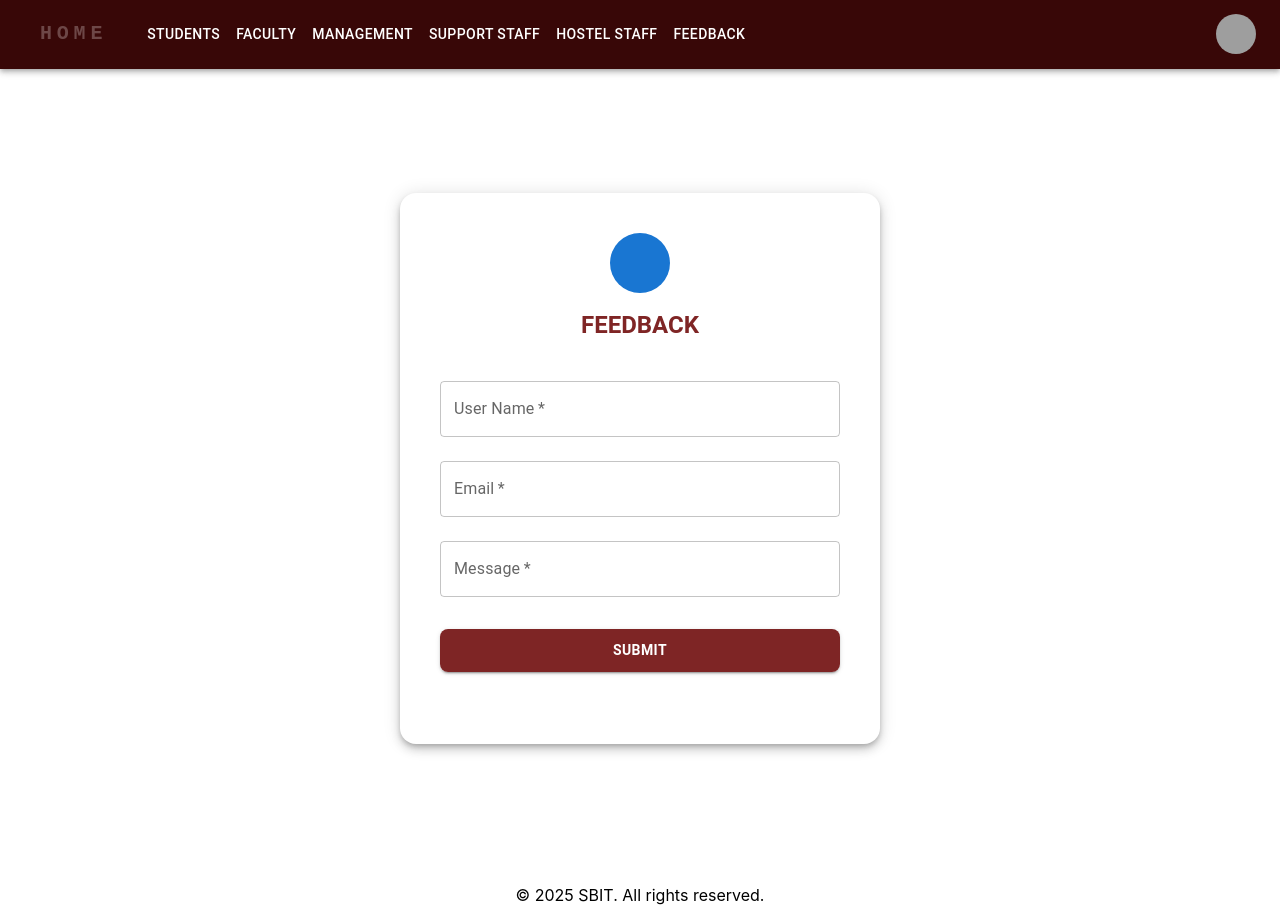
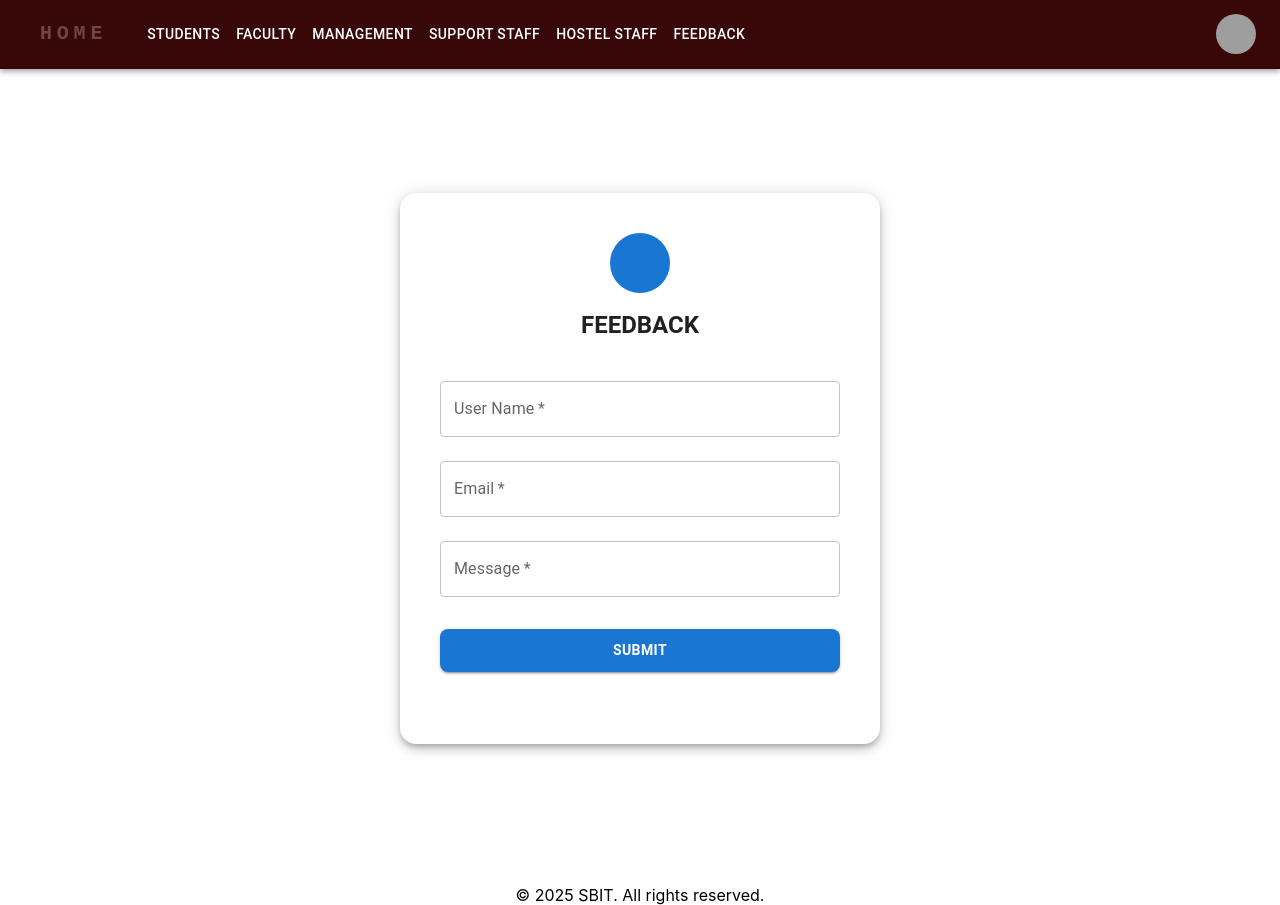
Before and after one commit to nadiyamreen/SBITMERN1NADIYA, a React (Create React App) app in the folder client/: page /feedback in a window 1280 px wide. Built offline with nearby package versions, Linux system fonts and the light colour scheme; sample sign-in values are in the browser's storage; grey boxes are pictures that could not be loaded; some icons are missing.

Commit message:
Change feedback typography and button background color

```diff
--- a/client/src/components/FeedBack.js
+++ b/client/src/components/FeedBack.js
@@ -69,7 +69,7 @@ const  FeedBack =() =>{
 
         </Avatar>
 
-        <Typography component="h1" variant="h5" color="#6d0707e0" sx={{ mb: 3, fontWeight: 600 }}>
+        <Typography component="h1" variant="h5" color="#7bc47" sx={{ mb: 3, fontWeight: 600 }}>
           FEEDBACK
         </Typography>
 
@@ -113,7 +113,7 @@ const  FeedBack =() =>{
               py: 1.2,
               fontWeight: 600,
               borderRadius: 2,
-              backgroundColor: "#6d0707e0",
+              backgroundColor: "#7bc47",
             }}
           >
             SUBMIT
```
